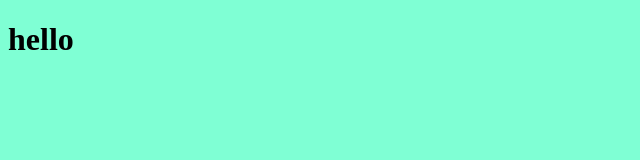
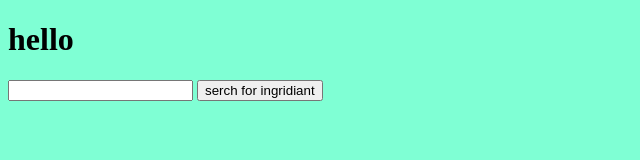
Before and after one commit to IsaacWalton1234/GroceryPigeon, a plain HTML site: page price_comparer/index.html in a window 1280 px wide. Shown: the whole page, without its empty margins (0-640 px from the left). Drawn offline with Linux system fonts and the light colour scheme.

Commit message:
add in a text input and button

```diff
--- a/price_comparer/index.html
+++ b/price_comparer/index.html
@@ -9,6 +9,8 @@
         <link rel="stylesheet" href="css/style.css">
     </head>
     <body>
-   <h1>hello</h1>
-    </body>
+<h1>hello</h1>
+   <input type="text" id="enter_recipie">
+    <button id="serch_for_ingridiant">serch for ingridiant</button>
+</body>
 </html>
```
